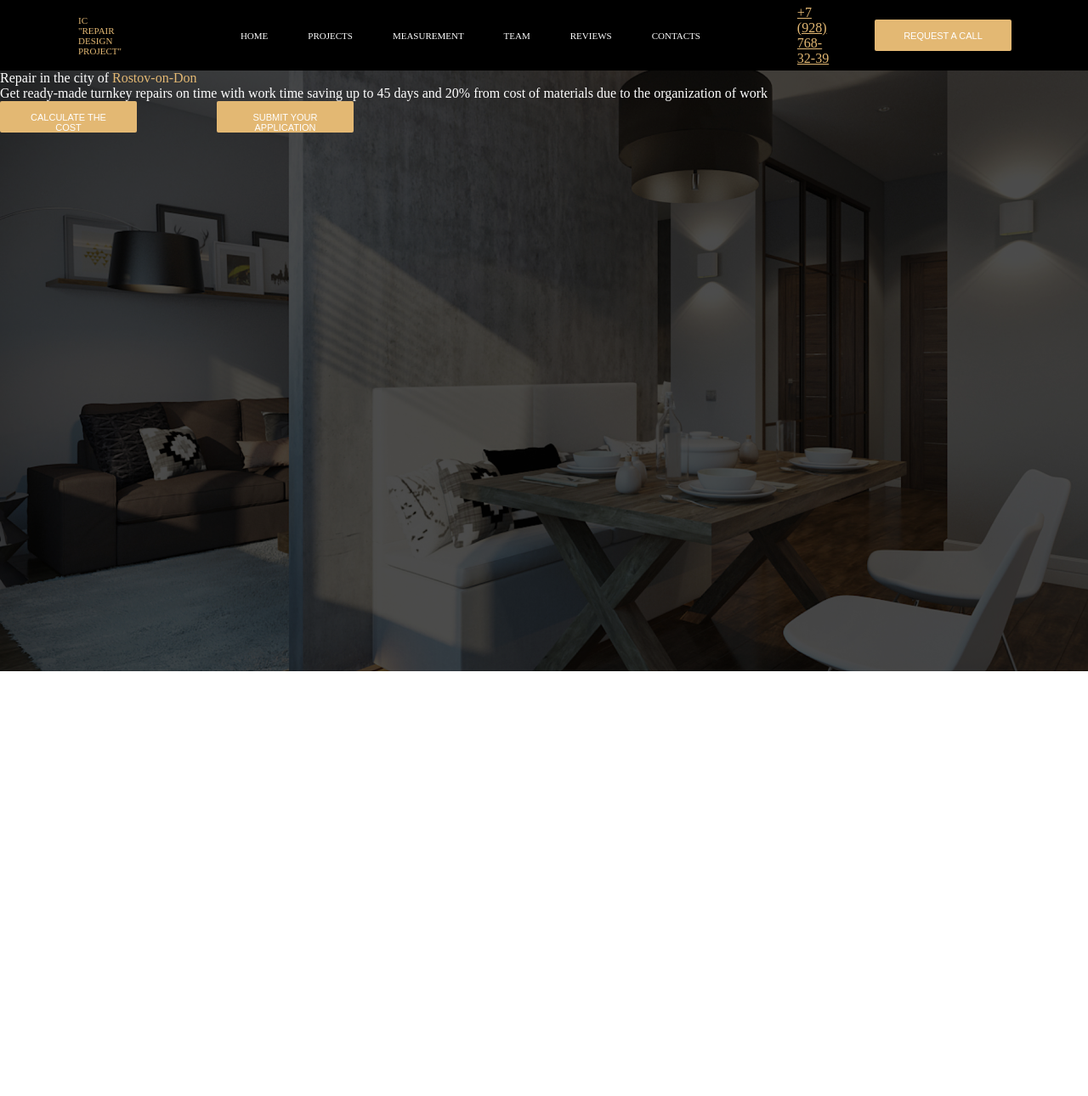
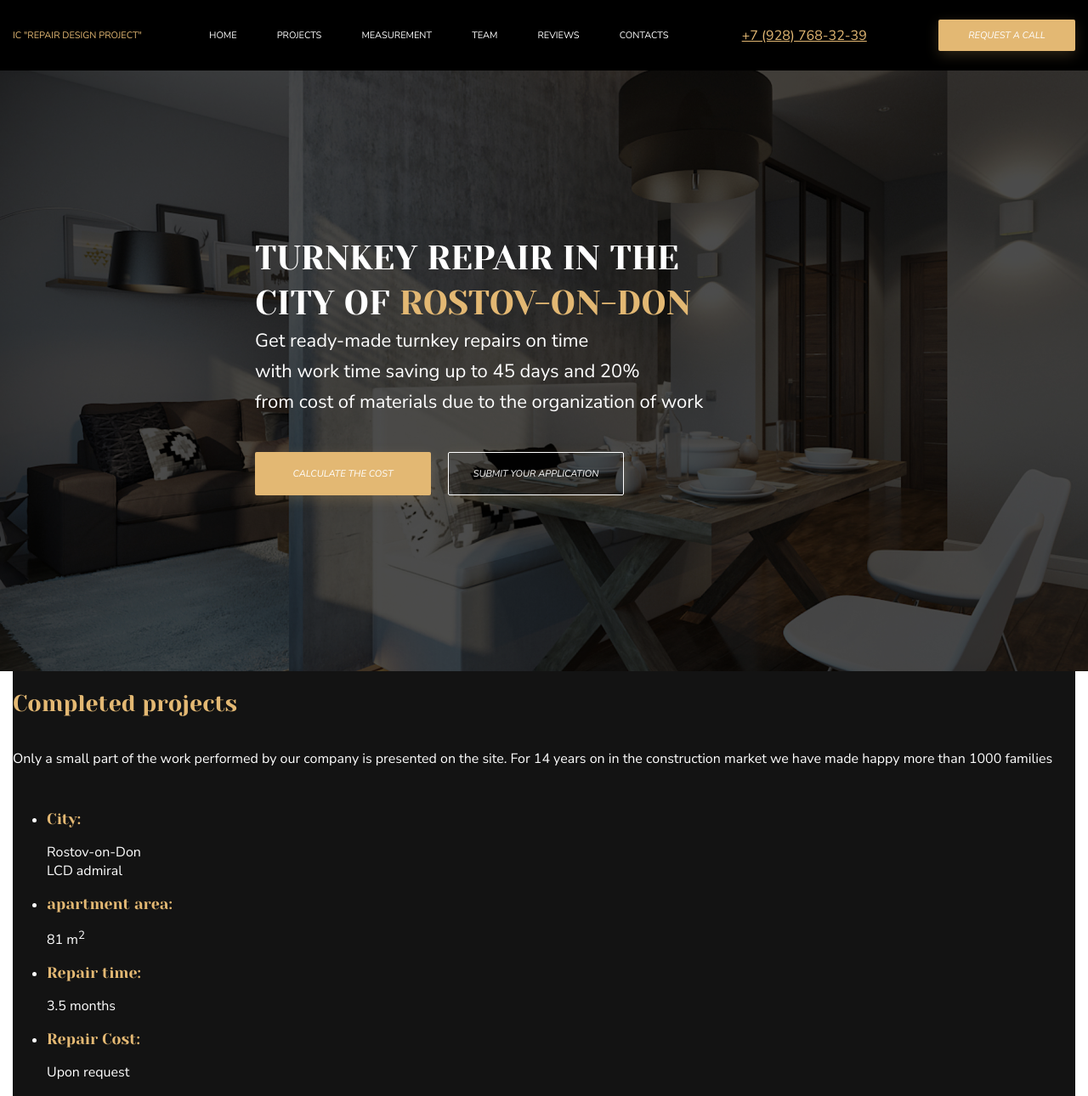
Before and after one commit to ritatun/landing_page, a plain HTML site: page index.html in a window 1280 px wide. Shown: the top 1290 px of the page at 85% size. Before the commit the page ends 800 px from the top, so only its background shows below. Drawn offline with Linux system fonts and the light colour scheme.

Commit message:
add first step

```diff
--- a/css/styles.css
+++ b/css/styles.css
@@ -1,13 +1,23 @@
+@import url('https://fonts.googleapis.com/css2?family=Nunito+Sans:ital@0;1&family=Yeseva+One&display=swap');
+
 body {
     box-sizing: border-box;
     background-color: white;
     margin: 0;
-    /*padding: 24px 90px 22px 92px;*/
+    color: white;
+    font-family: 'Nunito Sans', sans-serif;
+    font-weight: 400;
 }
 .header {
+    background-color: black;
+}
+.conteiner {
+    max-width: 1250px;
+    margin: 0 auto;
+}
+.header-content {
     height: 83px;
     width: 100vw;
-    background-color: black;
     display: flex;
     justify-content: space-between;
     align-items: center;
@@ -15,13 +25,11 @@ body {
 .header__logo {
     color: #E3B873;
     font-size: 11px;
-    margin: 0px 95px 0px 92px;
     text-transform: uppercase;
 }
 .navigation__items {
     display: flex;
     justify-content: space-between;
-    margin-right: 67px;
 }
 .navigation__item {
     list-style-type: none;
@@ -32,36 +40,94 @@ body {
 .navigation__item:hover {
     color: #E3B873;
 }
-.tel {
-    margin-right: 45px;
+.telephone {
+    margin-right: 45px;*/
 }
-.tel-number {
+.accent {
     color: #E3B873;
 }
 .button {
    font-size: 11px;
    color: #FFFFFF;
    background-color: #E3B873;
-   width: 161px;
-   height: 37px;
    border-radius: 2px;
    border: none;
    text-transform: uppercase;
-   padding: 13px 33px;
-   margin-right: 90px;
+   box-shadow: 0px 5px 15px rgba(227, 184, 115, 0.2);
+   font-family: 'Nunito Sans', sans-serif;
+   font-weight: 400;
+   font-style: italic;
+}
+.button-request-a-call {
+    width: 161px;
+    height: 37px;
 }
 .main-screen {
     background-image: url(/image/image\ 4.3.jpg);
-    Height: 707px;
+    height: 707px;
+    margin-bottom: 0;
 }
-.shadow {
+.main-screen-shadow {
     height: 100%;
     width: 100%;
     background-color: rgba(0, 0, 0, 0.7);
 }
+.main-offer {
+    margin-left: 300px;
+    border: 0;
+}
+.heading {
+    padding-top: 194px;
+    font-size: 40px;
+    text-transform: uppercase;
+    line-height: 53px;
+    font-family: 'Yeseva One', cursive;
+    font-weight: 400;
+}
 .main-screen__text {
-    color: white;
+    font-size: 22px;
+    line-height: 36px;
 }
-.accent {
+.main-screen__buttons {
+    display: flex;
+    justify-content: start;
+}
+.button-calculate {
+    margin: 41px 20px 0 0;
+    width: 207px;
+    height: 51px;
+}
+.button-SUBMIT {
+    margin-top: 41px;
+    width: 207px;
+    height: 51px;
+    border: 1px solid #FFFFFF;
+    border-radius: 2px;
+    background: rgba(0, 0, 0, 0)
+}
+.complited-project {
+    background: #131313;
+    height: 1074px;
+}
+.complited-project {
+    margin-top: 0;
+    border: 0;
+}
+.complited-project__heading {
+    font-family: 'Yeseva One', cursive;
+    font-size: 27px;
+    font-weight: 400;
     color: #E3B873;
 }
+.description {
+    font-family: 'Yeseva One', cursive;
+    font-weight: 400;
+    font-size: 18px;
+    color: #E3B873;
+}
+.complited-project__left-column {
+    display: flex;
+    flex-direction: column;
+    justify-content: center;
+    align-items: flex-start;
+}
--- a/index.html
+++ b/index.html
@@ -9,6 +9,7 @@
 </head>
 <body>
     <header class="header">
+        <div class="conteiner header-content">
             <div class="header__logo">
                 IC "Repair Design Project"
             </div>
@@ -22,32 +23,94 @@
                     <li class="navigation__item">CONTACTS</li>
                 </ul>
             </nav>
-        <div class="tel">
-            <a href="tel:+79287683239" class="tel-number">+7 (928) 768-32-39</a>
+            <div class="telephone">
+                <a href="tel:+79287683239" class="accent">+7 (928) 768-32-39</a>
             </div>
             <div>
                 <form>
-                <button class="button">Request a call</button>
-            </form>
-        </div>
-    </header>
-
-    <main>
-        <article class="main-screen">
-            <div class="shadow">
-                <div class="main-offer">
-                    <div class="main-screen__text heading">
-                        Repair in the city of <span class="accent">Rostov-on-Don</span>
-                    </div>
-                    <div class="main-screen__text">
-                        Get ready-made turnkey repairs on time with work time saving up to 45 days and 20% from cost of materials due to the organization of work
-                    </div>
-                    <form>
-                        <button class="button">CALCULATE THE COST</button>
-                        <button class="button button-2">SUBMIT YOUR APPLICATION</button>
+                    <button class="button button-request-a-call">Request a call</button>
                 </form>
             </div>
         </div>
+    </header>
+    <main>
+        <section class="main-screen">
+            <div class="main-screen-shadow">
+                <div class="conteiner main-offer">
+                    <div class="heading">
+                        Turnkey Repair in the <br> city of <span class="accent">Rostov-on-Don</span>
+                    </div>
+                    <div class="main-screen__text">
+                        Get ready-made turnkey repairs on time <br> with work time saving up to 45 days and 20%<br>
+                        from cost of materials due to the organization of work
+                    </div>
+                    <form class="main-screen__buttons">
+                        <button class="button button-calculate">CALCULATE THE COST</button>
+                        <button class="button button-SUBMIT">SUBMIT YOUR APPLICATION</button>
+                    </form>
+                </div>
+            </div>
+        </section>
+
+        <article class="complited-project conteiner">
+            <div class="complited-project__left-column">
+                <h2 class="complited-project__heading">
+                    Completed projects
+                </h2>
+                <p class="complited-project__about">
+                    Only a small part of the work performed by our company is presented on the site. For 14 years on in the construction market we have made happy more than 1000 families
+                </p>
+                <ul class="project-info">
+                <li class="project-info__item">
+                    <h3 class="description">
+                        City:
+                    </h3>
+                    <div>
+                        Rostov-on-Don <br>
+                        LCD admiral
+                    </div>
+                </li>
+                <li class="project-info__item">
+                    <h3 class="description">
+                        apartment area:
+                    </h3>
+                    <div>
+                        81 m<sup>2</sup>
+                    </div>
+                </li>
+                <li class="project-info__item">
+                    <h3 class="description">
+                        Repair time:
+                    </h3>
+                    <div>
+                        3.5 months
+                    </div>
+                </li>
+                <li class="project-info__item">
+                    <h3 class="description">
+                        Repair Cost:
+                    </h3>
+                    <div>
+                        Upon request
+                    </div>
+                </li>
+                </ul>
+                <div>
+                    <!--<img src="">arrows
+                    <img src="">
+                    <img src="">
+                    <img src="">
+                    <img src="">-->
+                </div>
+            </div>
+            <div class="complited-project__right-column">
+
+            </div>
+
+
+
+
+
         </article>
     </main>
     <footer>
```
Lines whose indentation alone changed are shown as unchanged.
